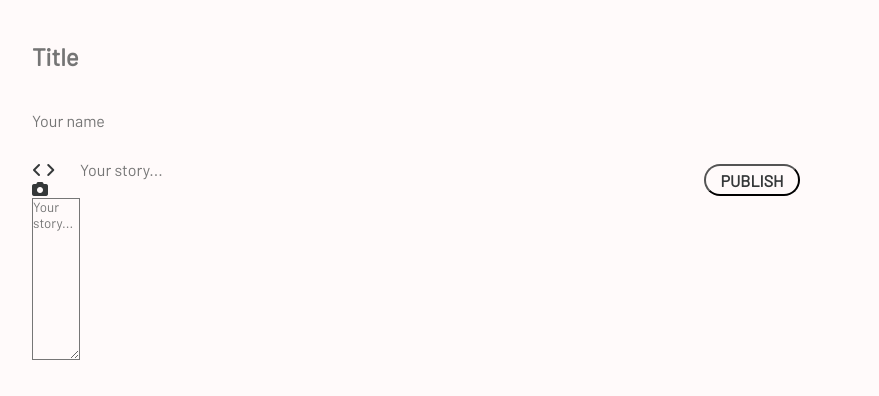
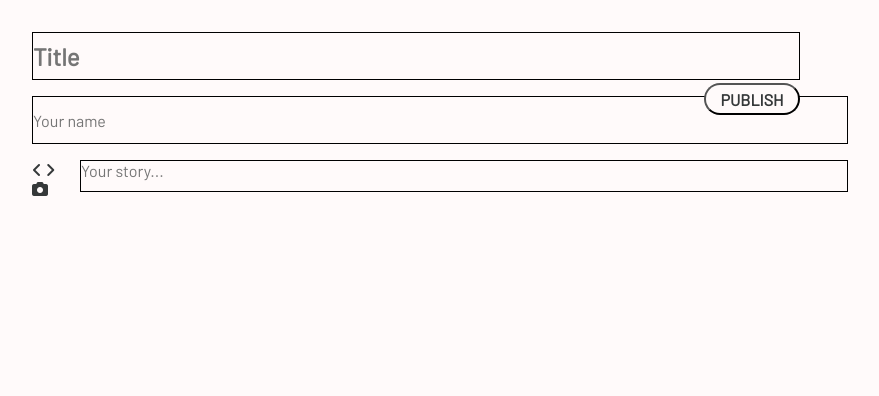
Before and after one commit to VioletViolaVi/futureproof_Telegraph_LAP_2_Code_Challenge, a plain HTML site: page client/index.html in a window 1280 px wide. Shown: the whole page, without its empty margins (216-1095 px from the left). Drawn offline with Linux system fonts and the light colour scheme.

Commit message:
add temp borders

```diff
--- a/client/static/css/title.css
+++ b/client/static/css/title.css
@@ -22,6 +22,7 @@
 @media (min-width: 992px) {
   #title {
     width: 38rem;
+    border: solid 0.1rem black;
   }
 }
 
--- a/client/static/css/your_name.css
+++ b/client/static/css/your_name.css
@@ -21,6 +21,7 @@
 @media (min-width: 992px) {
   #yourName {
     width: 38rem;
+    border: solid 0.1rem black;
   }
 }
 
--- a/client/static/css/your_story.css
+++ b/client/static/css/your_story.css
@@ -6,6 +6,10 @@
   border: none;
   overflow: hidden;
   resize: none;
+}
+
+#yourStory2 {
+  display: none;
 }
 
 @media (min-width: 576px) {
@@ -22,12 +26,24 @@
 
 @media (min-width: 992px) {
   #yourStory {
+    display: none;
+  }
+
+  #yourStory2 {
+    display: inline;
     width: 38rem;
+    height: 2rem;
+    font-size: 1rem;
+    outline: none;
+    border: none;
+    overflow: hidden;
+    resize: none;
+    border: solid 0.1rem black;
   }
 }
 
 @media (min-width: 1200px) {
-  #yourStory {
+  #yourStory2 {
     width: 48rem;
   }
 }
```
